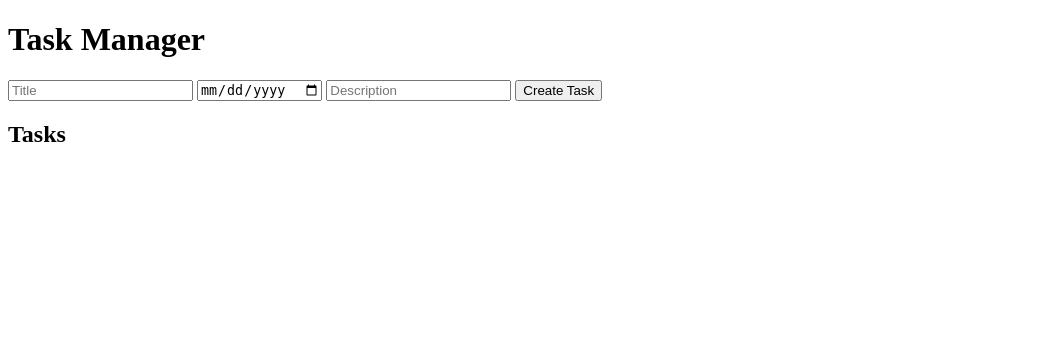
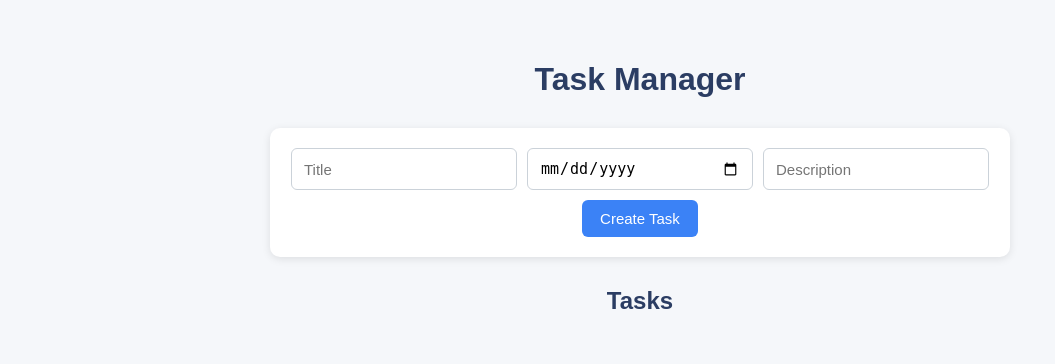
Before and after one commit to ish-bernard/DTP-Software-Assessment, a Django app: page / in a window 1280 px wide. Shown: the top 364 px of the page, without its empty margins (0-1055 px from the left). Run offline with Django 5.2, Linux system fonts and the light colour scheme; data that the repository does not hold is empty.

Commit message:
renew templates

```diff
--- a/dtp_assessment/dtp_assessment/templates/index.html
+++ b/dtp_assessment/dtp_assessment/templates/index.html
@@ -3,8 +3,118 @@
 <head>
   <meta charset="utf-8" />
   <title>Task Manager — DTP Assessment</title>
+
+  <style>
+    body {
+      font-family: Arial, sans-serif;
+      background: #f5f7fa;
+      margin: 0;
+      padding: 40px;
+      color: #333;
+    }
+
+    h1 {
+      text-align: center;
+      font-weight: 700;
+      margin-bottom: 30px;
+      color: #2b3d63;
+    }
+
+    /* Form styling */
+    #task-form {
+      display: flex;
+      gap: 10px;
+      justify-content: center;
+      flex-wrap: wrap;
+      margin-bottom: 30px;
+      padding: 20px;
+      background: white;
+      border-radius: 10px;
+      box-shadow: 0 2px 8px rgba(0,0,0,0.1);
+      max-width: 700px;
+      margin-left: auto;
+      margin-right: auto;
+    }
+
+    #task-form input {
+      padding: 10px 12px;
+      border: 1px solid #cbd2d9;
+      border-radius: 6px;
+      font-size: 15px;
+      width: 200px;
+    }
+
+    #task-form button {
+      padding: 10px 18px;
+      background: #3b82f6;
+      color: white;
+      border: none;
+      border-radius: 6px;
+      cursor: pointer;
+      font-size: 15px;
+      transition: 0.2s;
+    }
+
+    #task-form button:hover {
+      background: #2563eb;
+    }
+
+    h2 {
+      text-align: center;
+      color: #2b3d63;
+      margin-bottom: 10px;
+    }
+
+    /* Task List Styling */
+    #tasks {
+      list-style: none;
+      max-width: 700px;
+      margin: 0 auto;
+      padding: 0;
+    }
+
+    #tasks li {
+      background: white;
+      border: 1px solid #d1d5db;
+      border-radius: 8px;
+      padding: 15px;
+      margin-bottom: 12px;
+      box-shadow: 0 1px 6px rgba(0,0,0,0.06);
+    }
+
+    #tasks li strong {
+      font-size: 17px;
+      color: #111827;
+    }
+
+    #tasks button {
+      margin-top: 6px;
+      margin-right: 6px;
+      padding: 6px 10px;
+      border: none;
+      border-radius: 5px;
+      cursor: pointer;
+      color: white;
+      background: #64748b;
+      transition: 0.2s;
+    }
+
+    #tasks button:hover {
+      background: #475569;
+    }
+
+    #tasks button[data-delete] {
+      background: #dc2626;
+    }
+
+    #tasks button[data-delete]:hover {
+      background: #b91c1c;
+    }
+  </style>
+
 </head>
 <body>
+
   <h1>Task Manager</h1>
 
   <form id="task-form">
@@ -22,53 +132,4 @@ const apiRoot = '/api/tasks/';
 
 async function fetchTasks(){
   const res = await fetch(apiRoot);
-  const data = await res.json();
-  const ul = document.getElementById('tasks');
-  ul.innerHTML = '';
-  data.forEach(t => {
-    const li = document.createElement('li');
-    li.innerHTML = `
-      <strong>${t.title}</strong>
-      ${t.due_date ? ` (due ${t.due_date})` : ''}
-      <br>${t.description || ''}
-      <br>
-      Completed: <input type="checkbox" data-id="${t.id}" ${t.completed ? 'checked' : ''}/>
-      <button data-toggle="${t.id}">Toggle</button>
-      <button data-delete="${t.id}">Delete</button>
-    `;
-    ul.appendChild(li);
-  });
-}
-
-document.getElementById('task-form').addEventListener('submit', async (e)=>{
-  e.preventDefault();
-  const title = document.getElementById('title').value;
-  const description = document.getElementById('description').value;
-  const due_date = document.getElementById('due').value || null;
-
-  await fetch(apiRoot, {
-    method: 'POST',
-    headers: {'Content-Type':'application/json'},
-    body: JSON.stringify({title, description, due_date})
-  });
-  document.getElementById('task-form').reset();
-  fetchTasks();
-});
-
-document.getElementById('tasks').addEventListener('click', async (e)=>{
-  if(e.target.dataset.toggle){
-    const id = e.target.dataset.toggle;
-    await fetch(`${apiRoot}${id}/toggle/`, {method:'POST'});
-    fetchTasks();
-  }
-  if(e.target.dataset.delete){
-    const id = e.target.dataset.delete;
-    await fetch(`${apiRoot}${id}/`, {method:'DELETE'});
-    fetchTasks();
-  }
-});
-
-window.addEventListener('load', fetchTasks);
-</script>
-</body>
-</html>
+  const data = await re
```
